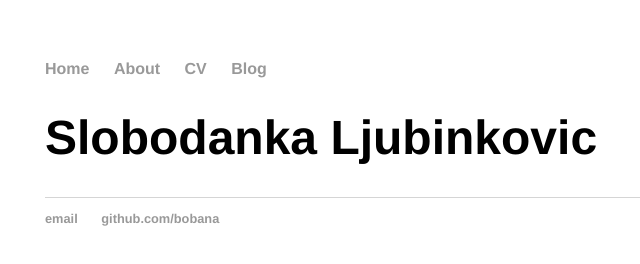
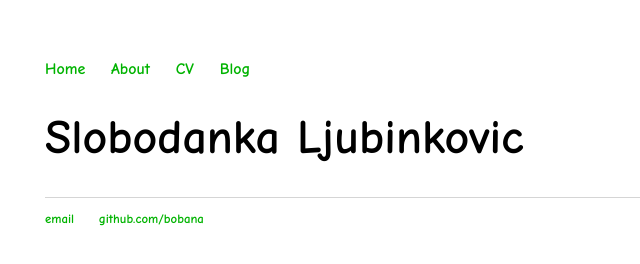
Before and after one commit to Bobana/Bobana.github.io, a plain HTML site: page index.html in a window 1280 px wide. Shown: the whole page, without its empty margins (147-787 px from the left). Drawn offline with Linux system fonts and the light colour scheme.

Commit message:
Update main.css

```diff
--- a/main.css
+++ b/main.css
@@ -3,7 +3,7 @@ body {
     width: 70%;
 }
 nav ul, footer ul {
-    font-family:'Helvetica', 'Arial', 'Sans-Serif';
+    font-family:'Comic Sans MS', 'Arial', 'Sans-Serif';
     padding: 0px;
     list-style: none;
     font-weight: bold;
@@ -14,19 +14,19 @@ nav ul li, footer ul li {
 }
 a {
     text-decoration: none;
-    color: #999;
+    color: #00b300;
 }
 a:hover {
     text-decoration: underline;
 }
 h1 {
     font-size: 3em;
-    font-family:'Helvetica', 'Arial', 'Sans-Serif';
+    font-family:'Comic Sans MS', 'Arial', 'Sans-Serif';
 }
 p {
     font-size: 1.5em;
     line-height: 1.4em;
-    color: #333;
+    color: #00001a;
 }
 footer {
     border-top: 1px solid #d5d5d5;
```
